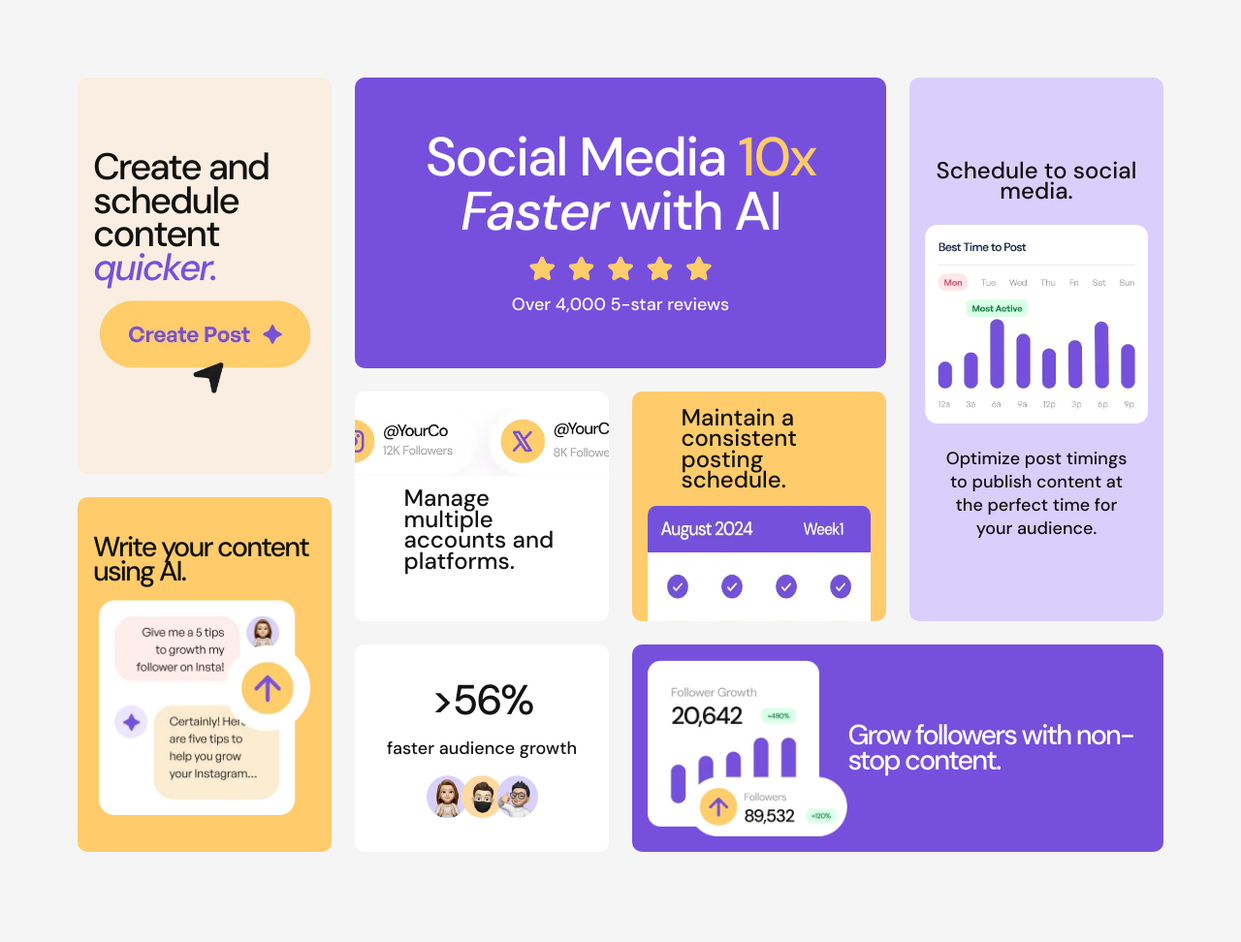
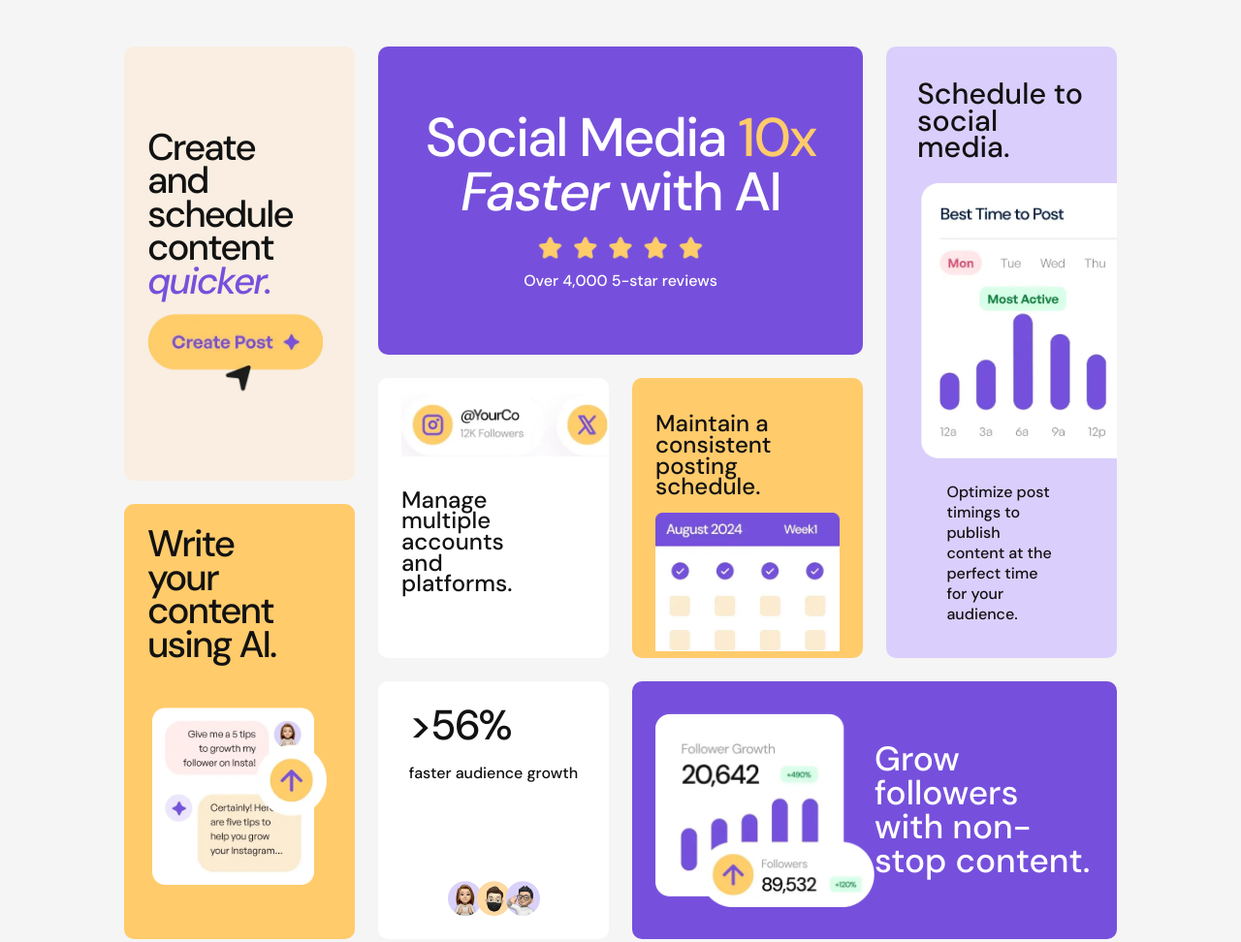
Before and after one commit to stephany247/bento-grid-main, a plain HTML site: page index.html in a window 1280 px wide. Shown: the whole page at 97% size. Drawn offline with Linux system fonts and the light colour scheme; files whose address does not match are found by name.

Commit message:
Refactor HTML structure and improve CSS layout for better responsiveness and alignment

```diff
--- a/index.html
+++ b/index.html
@@ -70,8 +70,11 @@
       <h1>Grow followers with non-stop content.</h1>
     </article>
     <article class="six">
-      <h1>>56%</h1>
-      <p>faster audience growth</p>
+      <div>
+        <h1>>56%</h1>
+        <p>faster audience growth</p>
+      </div>
+
       <img
         src="./assets/images/illustration-audience-growth.webp"
         alt="Audience growth"
@@ -86,7 +89,10 @@
     </article>
     <article class="eight">
       <h1>Write your content using AI.</h1>
-      <img src="./assets/images/illustration-ai-content.webp" alt="AI content" />
+      <img
+        src="./assets/images/illustration-ai-content.webp"
+        alt="AI content"
+      />
     </article>
     <!-- </main> -->
     <!-- <footer class="attribution">
--- a/styles.css
+++ b/styles.css
@@ -10,27 +10,27 @@
   font-family: "DM Sans", sans-serif;
 }
 
+* {
+  margin: 0;
+  box-sizing: border-box;
+}
+
 body {
   margin: 0;
   padding: 1rem;
   background-color: whitesmoke;
   color: var(--black);
-  /* display: flex;
+  display: flex;
   flex-direction: column;
   justify-content: center;
   align-items: center;
-  gap: 2rem; */
-  /* height: 100vh; */
+  gap: 2rem;
 }
 
 article {
   padding: 1rem;
   border-radius: 10px;
-  /* display: flex;
-    flex-direction: column;
-    justify-content: center;
-    align-items: center; */
-  /* gap: 1rem; */
+  width: 100%;
 }
 
 h1 {
@@ -52,7 +52,6 @@ p {
   font-size: 1.125rem;
   font-weight: 500;
   margin: 0;
-  /* max-width: 24ch; */
 }
 
 img {
@@ -65,11 +64,11 @@ img {
   color: var(--black);
   text-align: center;
   padding: 2rem;
+  width: fit-content;
   display: flex;
   flex-direction: column;
   justify-content: center;
   align-items: center;
-  /* gap: 1rem; */
   grid-area: one;
 }
 
@@ -97,7 +96,6 @@ img {
 .two {
   background-color: var(--white);
   color: var(--black);
-  /* text-align: center; */
   grid-area: two;
 }
 
@@ -116,7 +114,6 @@ img {
   color: var(--black);
   max-width: 15ch;
   padding-bottom: 1rem;
-  /* font-size: 3rem; */
 }
 
 .three img {
@@ -171,11 +168,6 @@ img {
 .six {
   background-color: var(--white);
   grid-area: six;
-  /* display: flex;
-    flex-direction: column;
-    justify-content: center;
-    gap: 1rem; */
-  /* align-items: center; */
 }
 
 .six h1 {
@@ -218,10 +210,62 @@ img {
   width: 70%;
 }
 
+@media screen and (min-width: 40rem) {
+  body {
+    display: grid;
+    gap: 1.5rem;
+    grid-template-areas:
+      "one one one one"
+      "two two three three"
+      "four four four four"
+      "five five five five"
+      "six six six six"
+      "seven seven eight eight";
+    grid-template-columns: 1fr 1fr 1fr 1fr;
+    justify-content: center;
+    align-items: stretch;
+  }
+
+  .one {
+    width: 100%;
+  }
+
+  .four img {
+    width: 60%;
+  }
+
+
+  .four p {
+    max-width: 65%;
+  }
+
+  .five {
+    display: flex;
+    flex-direction: row;
+    align-items: center;
+    justify-content: space-evenly;
+  }
+
+  .five h1 {
+    font-size: 2.5rem;
+    line-height: 0.9;
+    padding: 0.8rem;
+    text-align: center;
+  }
+
+  .five img {
+    width: 50%;
+  }
+
+  .six {
+    display: flex;
+    justify-content: space-between;
+    align-items: center;
+  }
+}
+
 @media screen and (min-width: 64rem) {
   body {
-    /* margin: 0; */
-    /* padding: 0; */
     display: grid;
     gap: 1.5rem;
     grid-template-areas:
@@ -229,21 +273,25 @@ img {
       "seven two three four"
       "eight two three four"
       "eight six five five";
-    grid-template-columns: 1fr 1fr 1fr 1fr; /* Adjust column sizes */
-    grid-template-rows: 1.4fr 0.4fr 0.6fr 1fr; /* Adjust row sizes */
-    /* margin: 0; */
-    padding: 5rem;
-    /* height: 100vh; */
+    grid-template-columns: 1fr 1fr 1fr 1fr;
+    grid-template-rows: 1.2fr 0.4fr 0.6fr 1fr;
+    justify-content: center;
+    align-items: stretch;
+    margin: 0 auto;
+    padding: 3rem;
+    max-width: 70rem;
   }
 
   h1 {
     letter-spacing: -0.12rem;
-    /* font-size: 5rem; */
-    /* max-width: 80%; */
   }
 
   h2 {
     font-size: 1.5rem;
+  }
+
+  p {
+    font-size: 1rem;
   }
 
   .one h1 {
@@ -257,11 +305,9 @@ img {
   .two {
     background-color: var(--white);
     color: var(--black);
-    /* text-align: center; */
     grid-area: two;
     position: relative;
     overflow: hidden;
-    /* z-index: -1; */
   }
 
   .two img {
@@ -273,7 +319,7 @@ img {
   }
 
   .two h2 {
-    max-width: 70%;
+    max-width: 80%;
     margin-top: 3rem;
   }
 
@@ -287,52 +333,74 @@ img {
 
   .three img {
     width: 100%;
-    margin-bottom: -4.9rem;
+    height: auto;
+  }
+
+  .four {
+    text-align: left;
+    padding: 2rem;
+    overflow: hidden;
+  }
+
+  .four h2 {
+    font-size: 1.9rem;
+  }
+
+  .four p {
+    padding: 0;
   }
   .four img {
-    width: 100%;
-    /* margin-right: -4.9rem; */
+    width: 187%;
+    height: 50%;
+    margin-right: -9.9rem;
   }
 
   .five {
     display: flex;
     flex-direction: row;
-    justify-content: center;
+    justify-content: space-evenly;
     align-items: center;
   }
 
   .five img {
-    width: 40%;
+    width: 50%;
     height: auto;
   }
 
   .five h1 {
     color: var(--white);
-    font-size: 1.8rem;
-    line-height: 0.9;
+    font-size: 2.2rem;
+    line-height: 1;
+    letter-spacing: 0;
     padding: 0;
-    padding-bottom: 0;
     text-align: left;
+    text-wrap: wrap;
+    max-width: 10ch;
   }
 
-  .seven img, .eight img {
+  .seven img,
+  .eight img {
     width: 95%;
   }
 
-  /* .eight h1, */
-.seven h1 {
-  color: var(--black);
-  margin-bottom: 1rem;
-  font-size: 2.4rem;
-}
+  .seven h1,
+  .eight h1 {
+    color: var(--black);
+    margin-bottom: 1rem;
+    font-size: 2.4rem;
+    max-width: 80%;
+  }
+
+  .eight img {
+    margin: auto;
+  }
 
   article {
-    /* height: 100%; */
-    /* width: 100%; */
     display: flex;
     flex-direction: column;
-    align-items: center;
+    align-items: start;
     justify-content: center;
     text-align: left;
+    padding: 1.5rem;
   }
 }
```
